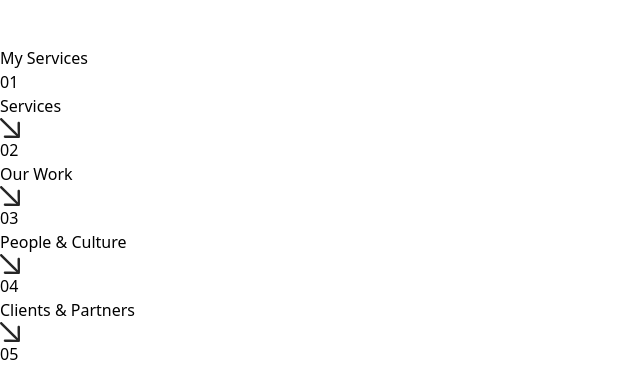
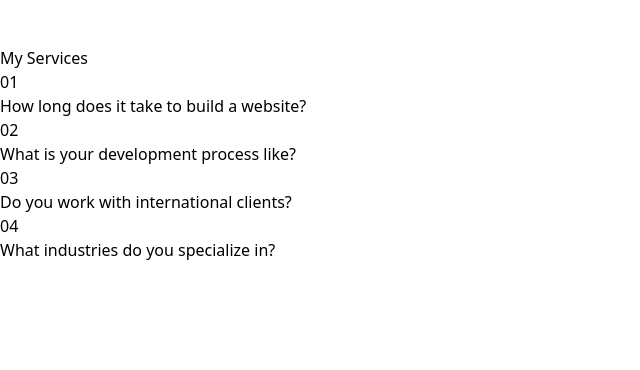
Before and after one commit to RomanOdessa75/portfolio, a Next.js app: page / in a window 1280 px wide. Shown: the part 577-947 px from the top of the page, without its empty margins (0-640 px from the left). Built offline with nearby package versions, Linux system fonts and the light colour scheme.

Commit message:
feat/services-full-animations

```diff
--- a/src/components/ServicesItem.tsx
+++ b/src/components/ServicesItem.tsx
@@ -1,42 +1,53 @@
-import React, { useState } from "react";
-import { motion } from "framer-motion";
-import Arrow from "@/assets/icons/arrow.svg";
-import {
-  arrowMotion,
-  dividerMotion,
-  itemContentMotion,
-  itemCoverMotionAlt,
-} from "@/utils/animations";
+import React from "react";
+import { AnimatePresence, motion } from "framer-motion";
+import { dividerMotion, itemContentMotion } from "@/utils/animations";
 import { useInView } from "react-intersection-observer";
+import Image from "next/image";
+import { twMerge } from "tailwind-merge";
 
 interface ServicesItemProps {
   index: number;
   title: string;
+  answer: string;
+  faqIndex: number;
+  selectedIndex: number | null;
+  setSelectedIndex: (index: number | null) => void;
 }
 
-const ServicesItem: React.FC<ServicesItemProps> = ({ index, title }) => {
-  const [isLoading, setIsLoading] = useState(true);
-  const [ref, inView] = useInView({
-    triggerOnce: true,
-  });
+const images = [
+  "/assets/images/image1.jpg",
+  "/assets/images/image2.jpg",
+  "/assets/images/image3.jpg",
+];
+
+const ServicesItem: React.FC<ServicesItemProps> = ({
+  index,
+  title,
+  faqIndex,
+  selectedIndex,
+  setSelectedIndex,
+}) => {
+  const [ref, inView] = useInView({ triggerOnce: true });
+  const isSelected = faqIndex === selectedIndex;
 
   return (
     <>
       <motion.li
-        className={`cursor-pointer py-8 px-10 relative w-full ${
-          isLoading ? "pointer-events-none" : "pointer-events-auto"
-        }`}
+        className="relative cursor-pointer py-8 px-10 w-full isolate group"
         ref={ref}
         initial="initial"
         animate={inView ? "animate" : "initial"}
         whileHover="hover"
-        onAnimationComplete={() => setIsLoading(false)}
+        onClick={() => setSelectedIndex(isSelected ? null : faqIndex)}
       >
+        <div
+          className={twMerge(
+            "absolute h-0 w-full bottom-0 left-0 bg-[#ae899a] -z-10 group-hover:h-full transition-all duration-700",
+            isSelected && "h-full"
+          )}
+        ></div>
+
         <div className="flex items-center relative w-full">
-          <motion.div
-            className="absolute inset-0 bg-[#c8a3b3]"
-            variants={itemCoverMotionAlt}
-          />
           <motion.span
             className="w-[4ch] text-2xl sm:text-3xl md:text-4xl"
             variants={itemContentMotion}
@@ -46,10 +57,58 @@ const ServicesItem: React.FC<ServicesItemProps> = ({ index, title }) => {
           <h1 className="uppercase tracking-wide text-4xl font-extralight sm:text-5xl md:text-6xl flex-1">
             {title}
           </h1>
-          <motion.div variants={arrowMotion}>
-            <Arrow className="h-6 w-6" />
+
+          <motion.div className="relative w-8 h-8 flex items-center justify-center">
+            <motion.div
+              className="absolute w-full h-[2px] bg-black"
+              initial={{ opacity: 0 }}
+              animate={{ opacity: 1 }}
+              transition={{ duration: 0.3 }}
+            />
+
+            <motion.div
+              className="absolute h-full w-[2px] bg-black"
+              initial={{ scaleY: 1 }}
+              animate={{ scaleY: isSelected ? 0 : 1 }}
+              transition={{ duration: 0.3, ease: "easeInOut" }}
+            />
           </motion.div>
         </div>
+
+        <AnimatePresence>
+          {isSelected && (
+            <motion.div
+              className="overflow-hidden lg:px-8 mt-6"
+              initial={{ height: 0 }}
+              animate={{ height: "auto" }}
+              exit={{ height: 0 }}
+              transition={{ duration: 0.7, ease: "easeOut" }}
+            >
+              <div className="grid grid-cols-1 md:grid-cols-3 gap-6">
+                {images.map((imgSrc, idx) => (
+                  <div key={idx} className="flex flex-col items-center">
+                    <p className="text-lg text-center">
+                      Lorem ipsum dolor sit amet, consectetur adipiscing elit.
+                    </p>
+                    <div className="w-16 h-[2px] bg-black my-4" />
+                    <p className="text-sm text-center text-gray-600">
+                      Sed do eiusmod tempor incididunt.
+                    </p>
+                    <div className="relative w-40 h-40 mt-4">
+                      <Image
+                        src={imgSrc}
+                        alt={`Service image ${idx + 1}`}
+                        layout="fill"
+                        objectFit="cover"
+                        className="rounded-lg"
+                      />
+                    </div>
+                  </div>
+                ))}
+              </div>
+            </motion.div>
+          )}
+        </AnimatePresence>
       </motion.li>
       <motion.div
         className="bottom-0 h-[1px] bg-black w-full origin-left"
--- a/src/sections/MyServices.tsx
+++ b/src/sections/MyServices.tsx
@@ -1,22 +1,39 @@
 "use client";
 
-import React, { FC } from "react";
+import React, { FC, useState } from "react";
 import { motion } from "framer-motion";
 import { easings } from "@/utils/animations";
 import ServicesItem from "@/components/ServicesItem";
 import { dividerMotion } from "@/utils/animations";
 
 const MyServices: FC = () => {
-  const servicesItems = [
-    "Services",
-    "Our Work",
-    "People & Culture",
-    "Clients & Partners",
-    "Get In Touch",
+  const [selectedIndex, setSelectedIndex] = useState<number | null>(null);
+
+  const faqs = [
+    {
+      question: "How long does it take to build a website?",
+      answer:
+        "It depends on the complexity of the website and the scope of the project.",
+    },
+    {
+      question: "What is your development process like?",
+      answer:
+        "I follow a hands-on approach starting with project planning, building out the core features, and regular check-ins to make sure everything matches your needs.",
+    },
+    {
+      question: "Do you work with international clients?",
+      answer:
+        "Yes, I work with clients globally and can accommodate different time zones for meetings and communication.",
+    },
+    {
+      question: "What industries do you specialize in?",
+      answer:
+        "I have experience across various industries including technology, retail, hospitality, and professional services, bringing fresh perspectives to each project.",
+    },
   ];
 
   return (
-    <section className="section bg-[#c8a3b3]" id="faqs">
+    <section className="section bg-[#c8a3b3]" id="services">
       <h2 className="text-4xl md:text-7xl lg:text-8xl lg:px-10">My Services</h2>
       <motion.div
         className="inset-0 bg-[#c8a3b3] flex flex-col justify-end p-8 mt-10 md:mt-16 lg:mt-20"
@@ -34,8 +51,16 @@ const MyServices: FC = () => {
           animate="animate"
         />
         <motion.ul exit={{ opacity: 0, transition: { duration: 0 } }}>
-          {servicesItems.map((item, idx) => (
-            <ServicesItem key={idx} index={idx + 1} title={item} />
+          {faqs.map(({ question, answer }, faqIndex) => (
+            <ServicesItem
+              key={faqIndex}
+              index={faqIndex + 1}
+              title={question}
+              answer={answer}
+              faqIndex={faqIndex}
+              selectedIndex={selectedIndex}
+              setSelectedIndex={setSelectedIndex}
+            />
           ))}
         </motion.ul>
       </motion.div>
```
